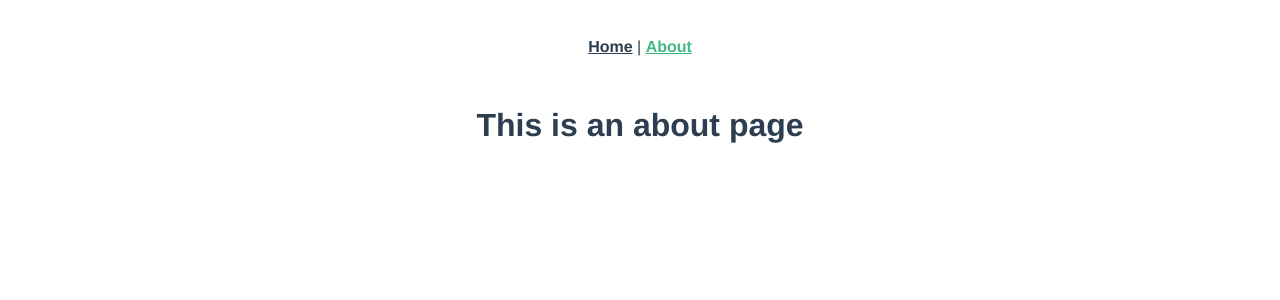
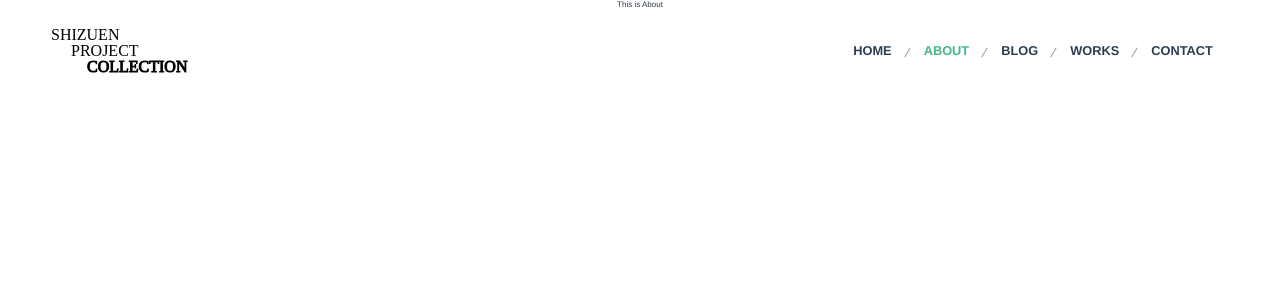
Before and after one commit to iMisty/Kagura-Image, a Vue app: page /about in a window 1280 px wide. Shown: the top 300 px of the page. Built offline with nearby package versions, Linux system fonts and the light colour scheme.

Commit message:
Finished page framework

```diff
--- a/src/App.vue
+++ b/src/App.vue
@@ -1,16 +1,26 @@
 <template>
   <div id="app">
     <div id="nav">
-      <router-link to="/">Home</router-link> |
-      <router-link to="/about">About</router-link>
+      <div class="nav-wrap">
+        <div class="logo">
+          <img src="@/assets/logo.svg" alt="Logo" />
+        </div>
+        <div class="navbar">
+          <router-link to="/">Home</router-link>
+          <router-link to="/about">About</router-link>
+          <router-link to="/blogs">Blog</router-link>
+          <router-link to="/works">Works</router-link>
+          <router-link to="/contact">Contact</router-link>
+        </div>
+      </div>
     </div>
-    <router-view/>
+    <router-view />
   </div>
 </template>
 
 <style lang="less">
 #app {
-  font-family: 'Avenir', Helvetica, Arial, sans-serif;
+  font-family: "Avenir", Helvetica, Arial, sans-serif;
   -webkit-font-smoothing: antialiased;
   -moz-osx-font-smoothing: grayscale;
   text-align: center;
@@ -18,8 +28,17 @@
 }
 
 #nav {
-  padding: 30px;
-
+  position: fixed;
+  width: 100%;
+  z-index: 4;
+  font-size: 2rem;
+  .nav-wrap {
+    display: flex;
+    flex-direction: row;
+    justify-content: space-between;
+    align-items: center;
+    padding: 16px 4%;
+  }
   a {
     font-weight: bold;
     color: #2c3e50;
@@ -29,4 +48,35 @@
     }
   }
 }
+.navbar {
+  transition-duration: .4s;
+  &:hover a{
+    filter: opacity(.4);
+    transition-duration: .4s;
+  }
+  a {
+    position: relative;
+    padding: 0 16px;
+    font-size: 1.6rem;
+    text-transform: uppercase;
+    transition-duration: .4s;
+    &::after {
+      content: "";
+      position: absolute;
+      width: 1px;
+      height: 72%;
+      right: 0;
+      bottom: 0;
+      background-color: rgba(0, 0, 0, 0.38);
+      transform: rotate(30deg);
+    }
+    &:last-child::after {
+      width: 0;
+      height: 0;
+    }
+    &:hover{
+      filter: opacity(1);
+    }
+  }
+}
 </style>
--- a/src/main.js
+++ b/src/main.js
@@ -4,6 +4,7 @@ import router from './router';
 import store from './store';
 import vuei18n from 'vue-i18n';
 import axios from 'axios';
+import './less/style.less';
 
 Vue.config.productionTip = false;
 Vue.use(vuei18n);
--- a/src/router/index.js
+++ b/src/router/index.js
@@ -19,8 +19,8 @@ const routes = [
     component: () => import(/* webpackChunkName: "about" */ '../views/About.vue')
   },
   {
-    path: '/blog',
-    name: 'blog',
+    path: '/blogs',
+    name: 'blogs',
     component: () => import('../views/Blogs.vue')
   },
   {
--- a/src/views/About.vue
+++ b/src/views/About.vue
@@ -1,5 +1,27 @@
 <template>
   <div class="about">
-    <h1>This is an about page</h1>
+    This is About
   </div>
 </template>
+
+<script>
+export default {
+  //组件
+  components: {},
+  //静态
+  props: {},
+  //对象内部的属性监听，也叫深度监听
+  watch: {},
+  //属性的结果会被缓存，除非依赖的响应式属性变化才会重新计算。主要当作属性来使用；
+  computed: {},
+  //方法表示一个具体的操作，主要书写业务逻辑；
+  methods: {},
+  //请求数据
+  created() {},
+  mounted() {}
+};
+</script>
+
+<style lang='less' scoped>
+</style>
+about
--- a/src/views/Blogs.vue
+++ b/src/views/Blogs.vue
@@ -1,5 +1,7 @@
 <template>
-    <div class=""></div>
+    <div class="blogs">
+        This is blog
+    </div>
 </template>
 
 <script>
--- a/src/views/Works.vue
+++ b/src/views/Works.vue
@@ -1,5 +1,7 @@
 <template>
-    <div class=""></div>
+    <div class="works">
+        This is works
+    </div>
 </template>
 
 <script>
```
